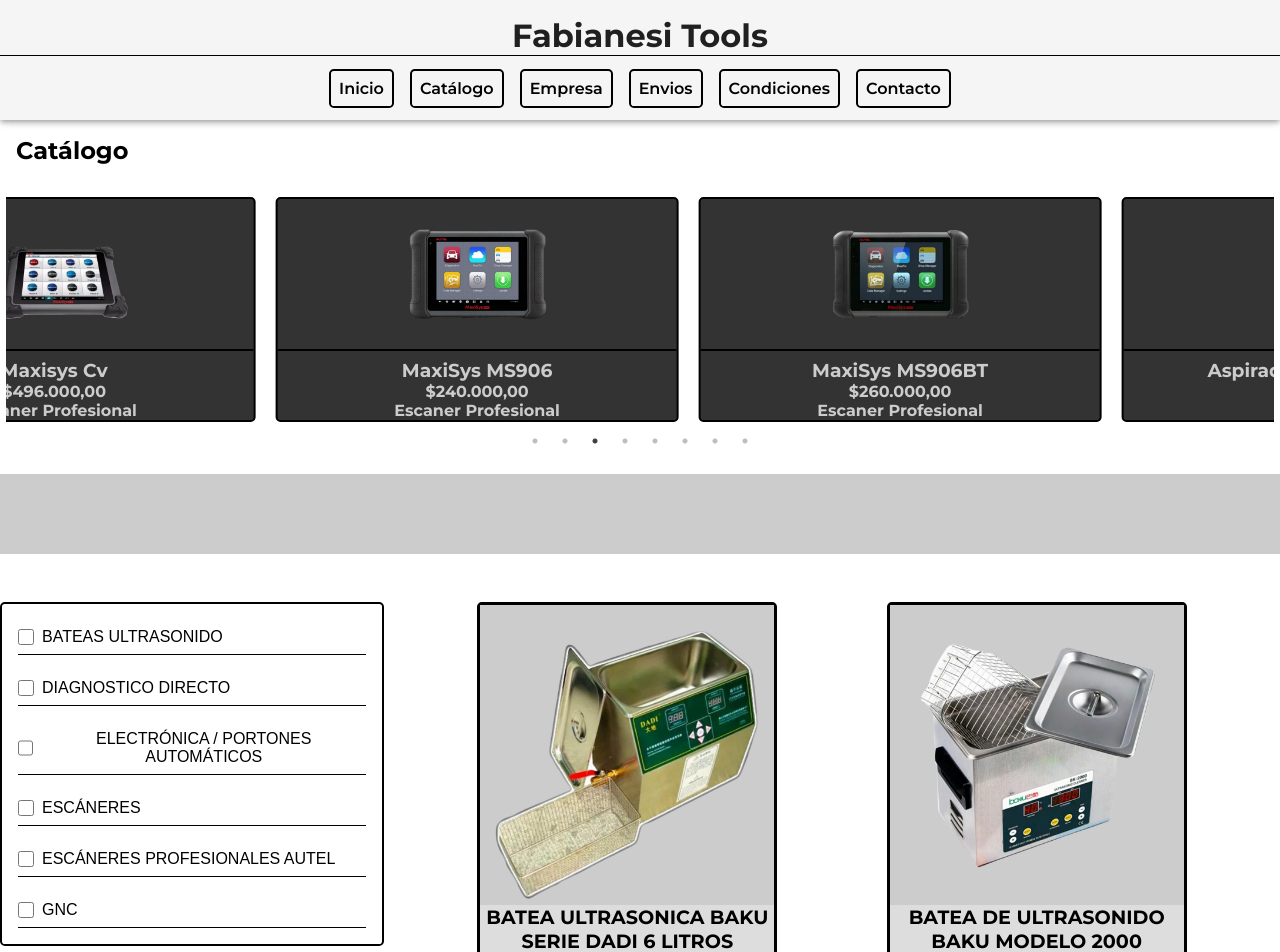
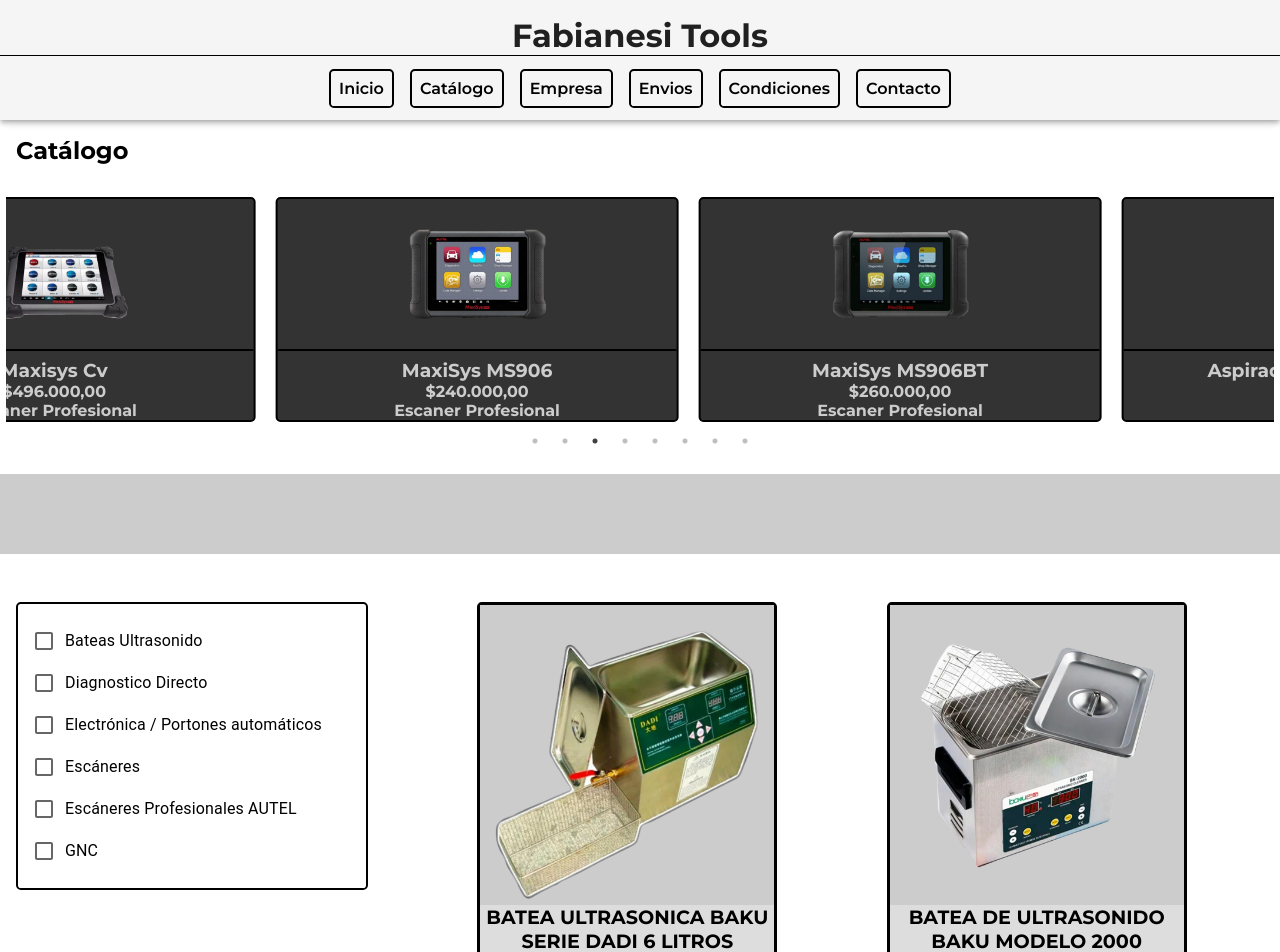
Before and after one commit to LuksFay/Fabianesi-page, a React (Create React App) app: page /catalogo in a window 1280 px wide. Shown: the top 952 px of the page. Built offline with nearby package versions, Linux system fonts and the light colour scheme.

Commit message:
Added Material CheckBox

```diff
--- /dev/null
+++ b/src/components/CheckBox.jsx
@@ -0,0 +1,31 @@
+import React, {useState} from 'react';
+import { Box, Checkbox, FormControlLabel } from '@mui/material';
+
+const CheckBox = () => {
+  return (
+    <>
+        <Box sx={{padding: '1rem'}}>
+            <FormControlLabel
+                label='Bateas Ultrasonido'
+                control={<Checkbox />}/>
+            <FormControlLabel
+                label='Diagnostico Directo'
+                control={<Checkbox />}/>
+            <FormControlLabel
+                label='Electrónica / Portones automáticos'
+                control={<Checkbox />}/>
+            <FormControlLabel
+                label='Escáneres'
+                control={<Checkbox />}/>
+            <FormControlLabel
+                label='Escáneres Profesionales AUTEL'
+                control={<Checkbox />}/>
+            <FormControlLabel
+                label='GNC'
+                control={<Checkbox />}/>
+        </Box>
+    </>
+  )
+}
+
+export default CheckBox
--- a/src/components/FilterList.jsx
+++ b/src/components/FilterList.jsx
@@ -1,18 +1,14 @@
 import React from 'react';
-import '../styles/FilterList.css'
+import '../styles/FilterList.css';
+import CheckBox from './CheckBox';
 
 const FilterList = () => {
   return (
     <>
-        <div className="container-list">
-            <ul className='ul-filter'>
-                <li className='item-filter'><input type='checkbox' /><button className='btn-filter'>Bateas Ultrasonido</button></li>
-                <li className='item-filter'><input type='checkbox' /><button className='btn-filter'>Diagnostico Directo</button></li>
-                <li className='item-filter'><input type='checkbox' /><button className='btn-filter'>Electrónica / Portones automáticos</button></li>
-                <li className='item-filter'><input type='checkbox' /><button className='btn-filter'>Escáneres</button></li>
-                <li className='item-filter'><input type='checkbox' /><button className='btn-filter'>Escáneres Profesionales AUTEL</button></li>
-                <li className='item-filter'><input type='checkbox' /><button className='btn-filter'>GNC</button></li>
-            </ul>
+        <div className="container-filter">
+            <div>
+                <CheckBox />
+            </div>
         </div>
     </>
   )
--- a/src/pages/Catalogo.jsx
+++ b/src/pages/Catalogo.jsx
@@ -11,12 +11,11 @@
       <h2 className='title-catalogo'>Catálogo</h2>
       <SliderCards />
       <div className="divider"></div>
-      <div className="container-prod">
-          <div className='prib'>
+      <div className="container-catalogo">
+        <div className='filter-catalogo'>
           <FilterList />
-          </div>
-          <Card items={CardAllItems} />
-
+        </div>
+        <Card items={CardAllItems} />
       </div>
     </>
   )
--- a/src/styles/Catalogo.css
+++ b/src/styles/Catalogo.css
@@ -9,13 +9,19 @@
     background-color: #ccc;
 }
 
-.container-prod{
+.container-catalogo{
     display: grid;
     grid-template-columns: 30% auto;
 }
 
 @media (max-width: 768px){
-    .container-prod{
-        display: block;
-    }
+
+.container-catalogo{
+    display: block;
 }
+
+.filter-catalogo{
+    margin: 1rem 0;
+}
+
+}
--- a/src/styles/FilterList.css
+++ b/src/styles/FilterList.css
@@ -1,31 +1,5 @@
-.container-list{
+.container-filter{
+    margin: 0 1rem;
     border: 2px solid #000;
     border-radius: .3rem;
 }
-
-.ul-filter{
-    margin: 1rem;
-}
-
-.item-filter{
-    display: flex;
-    align-items: center;
-    margin: 1rem 0;
-    padding: .5rem 0;
-    border-bottom: 1px solid #000;
-}
-
-.item-filter input{
-    width: 1rem;
-    height: 1rem;
-    cursor: pointer;
-}
-
-.btn-filter{
-    font-size: 1rem;
-    margin-left: .5rem;
-    text-transform: uppercase;
-    background-color: transparent;
-    border: none;
-    cursor: pointer;
-}
```
